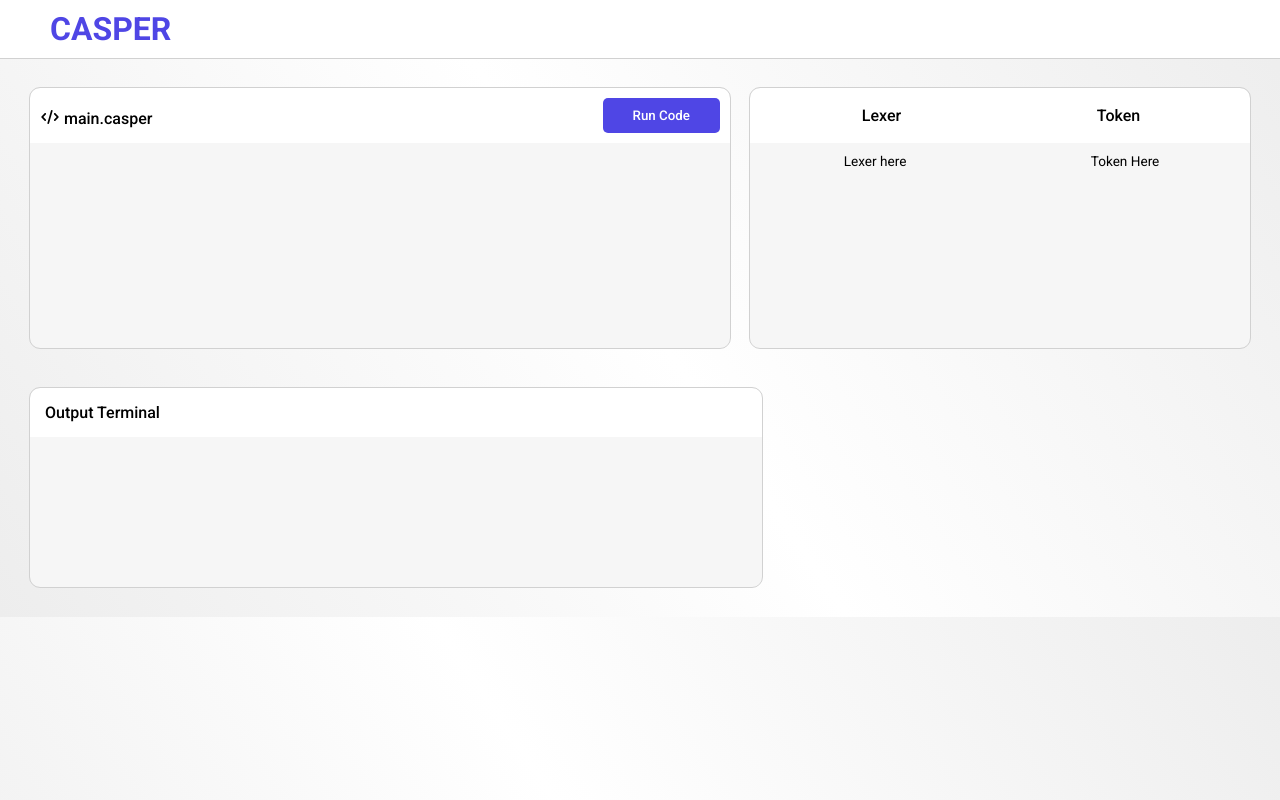
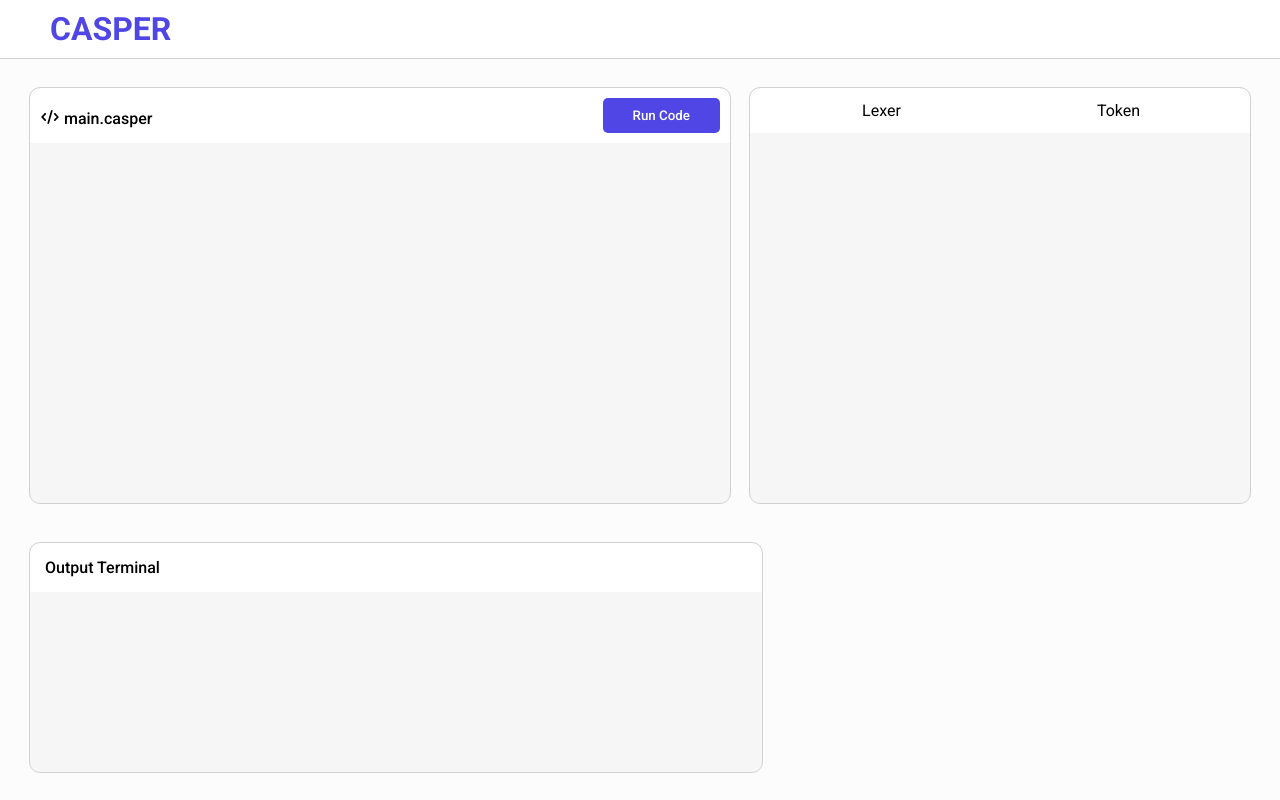
Before and after one commit to bonitoflakes101/CASPER, a Flask app: page / in a window 1280 px wide. Run offline with Flask 3, Linux system fonts and the light colour scheme.

Commit message:
Fixed Front-end part

```diff
--- a/CASPER/main.py
+++ b/CASPER/main.py
@@ -65,6 +65,7 @@ LEXER_DEBUG: bool = True
 def home():
     code = ""
     output = ""
+    lexer_results = []  #
 
     if request.method == 'POST':
         code = request.form.get('code_input', '')
@@ -73,10 +74,18 @@ def home():
             output_lines = []
             debug_lex = Lexer(source=code)
             while debug_lex.current_char is not None:
-                output_lines.append(str(debug_lex.next_token()))
-            output = "\n".join(output_lines)
+                token = debug_lex.next_token()
+                token_type = str(token.type).split(".")[-1]  # token
 
-    return render_template('index.html', code=code, output=output)
+                if token_type == "ILLEGAL":  # terminal
+                    output_lines.append(str(token))
+                else:
+                    lexer_results.append((token.literal, token_type))
+
+            output = "\n".join(output_lines)  # illegal lng sa output
+            output = output.strip()  # panlinis lng ng output
+
+    return render_template('index.html', code=code, output=output, lexer_results=lexer_results)
 
 if __name__ == '__main__':
     app.run(debug=True)
--- a/CASPER/static/index.css
+++ b/CASPER/static/index.css
@@ -11,8 +11,7 @@
 }
 
 body{
-    background: rgb(237,237,237);
-    background: linear-gradient(56deg, rgba(237,237,237,1) 0%, rgba(255,255,255,1) 50%, rgba(237,237,237,1) 100%);
+    background: rgb(252, 252, 252);
 
 }
 
@@ -33,8 +32,9 @@ body{
     max-width: 1500px;
     margin: 0 auto;
     padding: 10px;
-    height: 100%;
+    height: 90vh;
     overflow: hidden;
+
 }
 
 svg{
@@ -48,7 +48,7 @@ svg{
     display: flex;
     gap: 20px;
     padding: 20px;
-    height: 300px;
+    height: 65%;
 }
 
 /* border-radius: top-left top-right bottom-right bottom-left; */
@@ -79,70 +79,80 @@ svg{
     background: #ffffff;
 }
 
-.code-div{
+.code-div {
     max-width: 700px;
     width: 100%;
     outline: 0.5px solid rgb(209, 209, 209);
     background-color: #f6f6f6;
     border-radius: 10px;
+    display: flex;
+    flex-direction: column;
+
 }
 
-.code-div textarea{
+form {
+    display: flex;
+    flex-direction: column;
+    width: 100%;
+    max-width: 800px;
+    height: 100%;
+}
+
+.text-area-div{
+    height: 100%;
+}
+
+.text-area-div textarea {
+    height: 100%;
     font-size: 1rem;
     resize: none;
     padding: 20px;
     width: 100%;
-    height: 450px;
     background: transparent;
     border: none;
     border-radius: 0 0 10px 10px;
-
-}
-
-#code-area {
-    font-family: 'Courier New', monospace; /* Use a monospace font for code */
-    font-size: 16px; /* Adjust the font size */
-    font-weight:bolder; /* Adjust the font weight */
-    line-height: 1.5; /* Adjust line height for better readability */
-    color: #333; /* Text color */
+    overflow: auto;
+    white-space: pre-wrap;
 }
 
 
+
+#code-area {
+    font-family: 'Courier New', monospace;
+    font-size: 16px;
+    font-weight:bolder;
+    line-height: 1.5;
+    color: #333;
+}
 
 .code-div textarea:focus{
     outline: none;
 }
 
-.lexer-div{
-
+.lexer-div {
     width: 650px;
     outline: 0.5px solid rgb(209, 209, 209);
     border-radius: 10px;
     background-color: #f6f6f6;
-    overflow-y: auto;
+    display: flex;
+    flex-direction: column;
 }
 
-.lexer-header{
+.lexer-header {
     display: grid;
-
     width: 100%;
     grid-template-columns: 1fr 1fr;
     align-items: center;
     text-align: center;
-    width: 100%;
     background: #ffffff;
     padding: 13px;
-    align-items: center;
     border-radius: 10px 10px 0 0;
-
 }
 
-.lexer-header label{
-    padding: 5px;
-    background: #ffffff;
-    font-weight: 500;
+.lex-table-container {
+    overflow-y: auto;
+    margin-top: 10px;
 }
-
 
 .lex-table {
     width: 100%;
@@ -156,12 +166,9 @@ svg{
     text-align: center;
     vertical-align: top;
     background-color: #f6f6f6;
-
+    width: 100%;
 }
 
-.lex-table td{
-    width: 100%;
-}
 
 .output-container{
     display: grid;
@@ -188,13 +195,15 @@ svg{
     font-weight: 500;
 }
 
-.output-terminal{
+.output-terminal {
     background: #f6f6f6;
-    height: 150px;
-    padding: 10px;
+    height: 180px;
+    padding: 10px 10px;
     border-radius: 0 0 10px 10px;
+    overflow: auto; /* Enables scrolling */
 }
 
 .main-output{
+    margin: 0;
     background: #f6f6f6;
 }
--- a/CASPER/templates/index.html
+++ b/CASPER/templates/index.html
@@ -19,7 +19,7 @@
     <section id="main">
       <div class="main-container">
         <div class="code-div">
-          <form method="POST" action="/">
+          <form method="POST" action="/" class="form-div">
             <div class="label-container">
               <label id="code-label">
                 <svg
@@ -38,8 +38,13 @@
               <button type="submit" class="run-button">Run Code</button>
             </div>
 
+            <div class="text-area-div">
               <textarea name="code_input" id="code-area">{{ code }}</textarea>
+            </div>
+
+
           </form>
+
         </div>
 
         <div class="lexer-div">
@@ -47,14 +52,18 @@
             <label id="lexer-label">Lexer</label>
             <label id="token-label">Token</label>
           </div>
+          <div class="lex-table-container">
             <table class="lex-table">
               <tbody>
+                {% for lexeme, token_type in lexer_results %}
                 <tr>
-                <td>Lexer here</td>
-                <td>Token Here</td>
+                  <td>{{ lexeme }}</td>
+                  <td>{{ token_type }}</td>
                 </tr>
+                {% endfor %}
               </tbody>
             </table>
+          </div>
         </div>
       </div>
 
@@ -64,7 +73,7 @@
             <label id="output-label">Output Terminal</label>
           </div>
           <div class="output-terminal">
-            <pre id="output" class="main-output">{{ output }}</pre>
+            <pre id="output" class="main-output">{{output}}</pre>
           </div>
         </div>
       </div>
```
Lines whose indentation alone changed are shown as unchanged.
